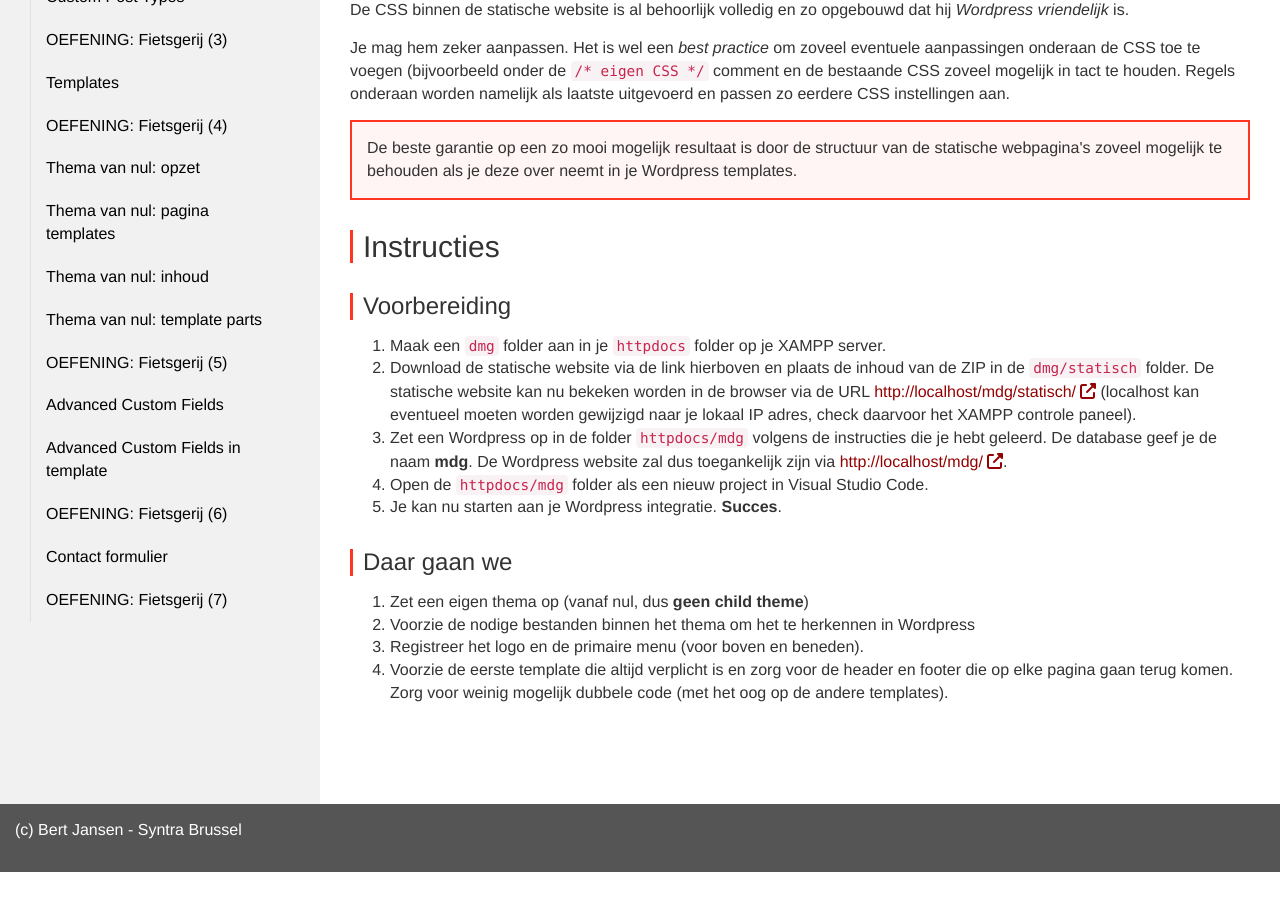
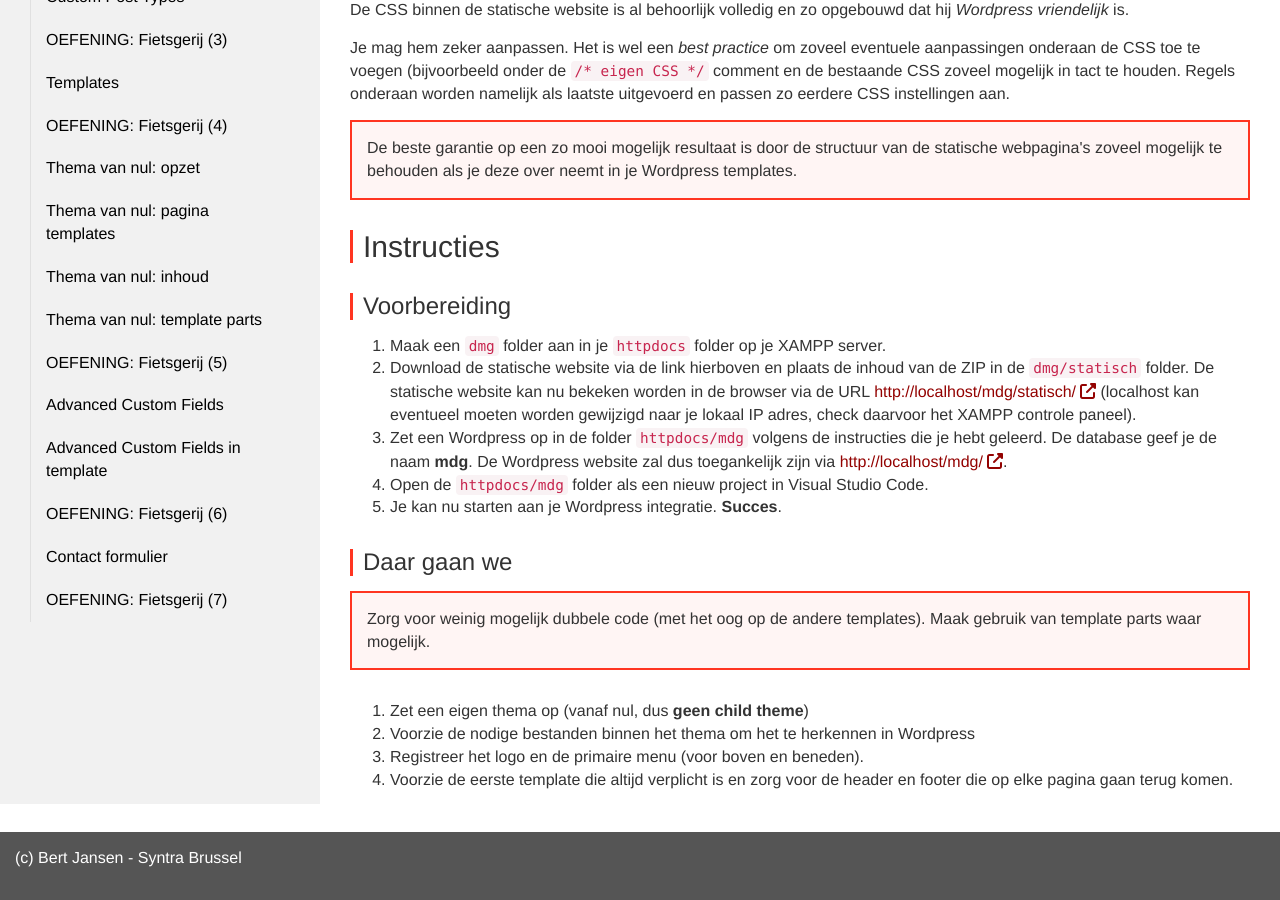
Before and after one commit to Syntra-Brussel/dynamische-webtechnieken, a Jekyll site: the page built from wordpress/eindopdracht.md, in a window 1280 px wide and 900 px high, scrolled down 696 px. Built offline with Jekyll 4.4.1, drawn with Linux system fonts in a browser that asks for light colours; nearby versions of some CDN libraries; a script that is not in the unit is left out; before the commit the page ends 1568 px from its top, so only the background shows below that.

Commit message:
Update eindopdracht.md

```diff
--- a/wordpress/eindopdracht.md
+++ b/wordpress/eindopdracht.md
@@ -43,7 +43,12 @@ De beste garantie op een zo mooi mogelijk resultaat is door de structuur van de
 5. Je kan nu starten aan je Wordpress integratie. <strong>Succes</strong>.
 
 ### Daar gaan we
+
+<div class="highlight">
+Zorg voor weinig mogelijk dubbele code (met het oog op de andere templates). Maak gebruik van template parts waar mogelijk.
+</div>
+
 1. Zet een eigen thema op (vanaf nul, dus <strong>geen child theme</strong>)
 2. Voorzie de nodige bestanden binnen het thema om het te herkennen in Wordpress
 3. Registreer het logo en de primaire menu (voor boven en beneden).
-4. Voorzie de eerste template die altijd verplicht is en zorg voor de header en footer die op elke pagina gaan terug komen. Zorg voor weinig mogelijk dubbele code (met het oog op de andere templates).
+4. Voorzie de eerste template die altijd verplicht is en zorg voor de header en footer die op elke pagina gaan terug komen.
```
